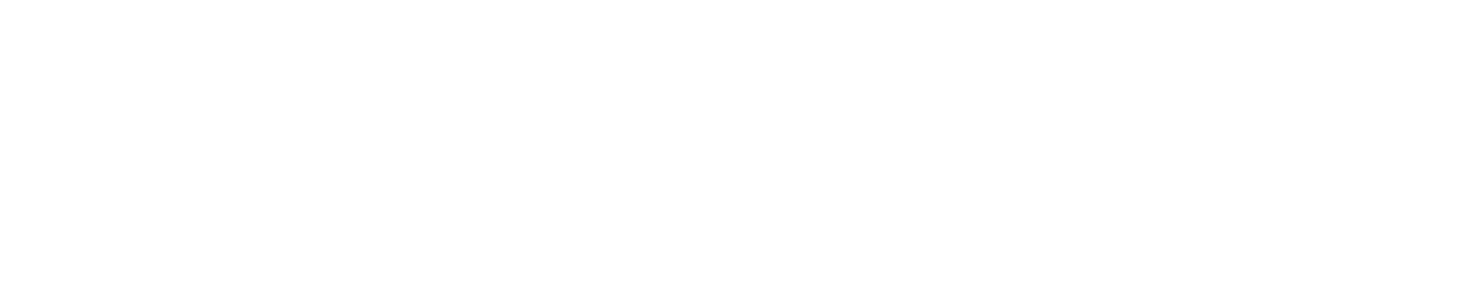
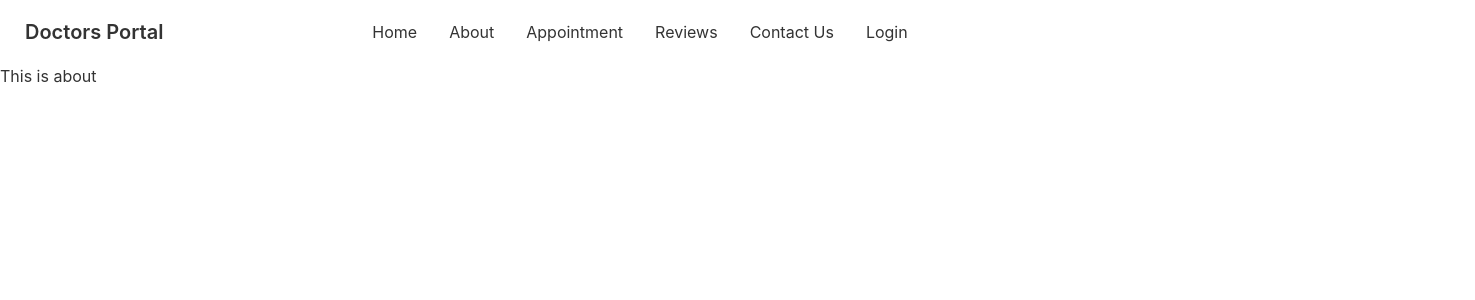
Before and after one commit to srdo96/doctors-portal-client, a React (Create React App) app: page /about in a window 1280 px wide. Shown: the top 300 px of the page, 1475 px wide, since content can reach past the window. Built offline with nearby package versions, Linux system fonts and the light colour scheme.

Commit message:
add navbar

```diff
--- a/src/App.js
+++ b/src/App.js
@@ -1,7 +1,20 @@
+import { Route, Routes } from "react-router-dom";
 import "./App.css";
+import About from "./Pages/About/About";
+import Home from "./Pages/Home/Home";
+import Navbar from "./Pages/Shared/Navbar";
 
 function App() {
-  return <div></div>;
+  return (
+    <div>
+      <Navbar />
+      <Routes>
+        <Route path="/" element={<Home />} />
+        <Route path="/home" element={<Home />} />
+        <Route path="/about" element={<About />} />
+      </Routes>
+    </div>
+  );
 }
 
 export default App;
--- /dev/null
+++ b/src/Pages/About/About.js
@@ -0,0 +1,11 @@
+import React from "react";
+
+const About = () => {
+  return (
+    <div>
+      <h1>This is about</h1>
+    </div>
+  );
+};
+
+export default About;
--- /dev/null
+++ b/src/Pages/Auth/Login.js
@@ -0,0 +1,11 @@
+import React from "react";
+
+const Login = () => {
+  return (
+    <div>
+      <h1>This is login</h1>
+    </div>
+  );
+};
+
+export default Login;
--- /dev/null
+++ b/src/Pages/Home/Home.js
@@ -0,0 +1,11 @@
+import React from "react";
+
+const Home = () => {
+  return (
+    <div>
+      <h1>This is home</h1>
+    </div>
+  );
+};
+
+export default Home;
--- /dev/null
+++ b/src/Pages/Shared/Navbar.js
@@ -0,0 +1,82 @@
+import React from "react";
+import { Link } from "react-router-dom";
+
+const Navbar = () => {
+  return (
+    <div className="navbar bg-base-100">
+      <div className="navbar-start">
+        <Link to="/" className="btn btn-ghost normal-case text-xl">
+          Doctors Portal
+        </Link>
+      </div>
+      <div className="navbar-center hidden lg:flex">
+        <ul className="menu menu-horizontal p-0">
+          <li>
+            <Link to="/home">Home</Link>
+          </li>
+          <li>
+            <Link to="/about">About</Link>
+          </li>
+          <li>
+            <Link to="/about">Appointment</Link>
+          </li>
+          <li>
+            <Link to="/about">Reviews</Link>
+          </li>
+          <li>
+            <Link to="/about">Contact Us</Link>
+          </li>
+          <li>
+            <Link to="/login">Login</Link>
+          </li>
+        </ul>
+      </div>
+
+      <div className="navbar-end">
+        <div className="dropdown">
+          <label tabindex="0" className="btn btn-ghost lg:hidden">
+            <svg
+              xmlns="http://www.w3.org/2000/svg"
+              className="h-5 w-5"
+              fill="none"
+              viewBox="0 0 24 24"
+              stroke="currentColor"
+            >
+              <path
+                stroke-linecap="round"
+                stroke-linejoin="round"
+                stroke-width="2"
+                d="M4 6h16M4 12h8m-8 6h16"
+              />
+            </svg>
+          </label>
+          <ul
+            tabindex="0"
+            className="menu menu-compact dropdown-content mt-3 p-2 shadow bg-base-100 rounded-box w-52"
+          >
+            <li>
+              <Link to="/">Home</Link>
+            </li>
+            <li>
+              <Link to="/about">About</Link>
+            </li>
+            <li>
+              <Link to="/about">Appointment</Link>
+            </li>
+            <li>
+              <Link to="/about">Reviews</Link>
+            </li>
+            <li>
+              <Link to="/about">Contact Us</Link>
+            </li>
+            <li>
+              <Link to="/about">Login</Link>
+            </li>
+          </ul>
+        </div>
+      </div>
+    </div>
+  );
+};
+
+export default Navbar;
--- a/src/index.js
+++ b/src/index.js
@@ -1,13 +1,16 @@
-import React from 'react';
-import ReactDOM from 'react-dom/client';
-import './index.css';
-import App from './App';
-import reportWebVitals from './reportWebVitals';
+import React from "react";
+import ReactDOM from "react-dom/client";
+import "./index.css";
+import App from "./App";
+import reportWebVitals from "./reportWebVitals";
+import { BrowserRouter } from "react-router-dom";
 
-const root = ReactDOM.createRoot(document.getElementById('root'));
+const root = ReactDOM.createRoot(document.getElementById("root"));
 root.render(
   <React.StrictMode>
-    <App />
+    <BrowserRouter>
+      <App />
+    </BrowserRouter>
   </React.StrictMode>
 );
 
```
